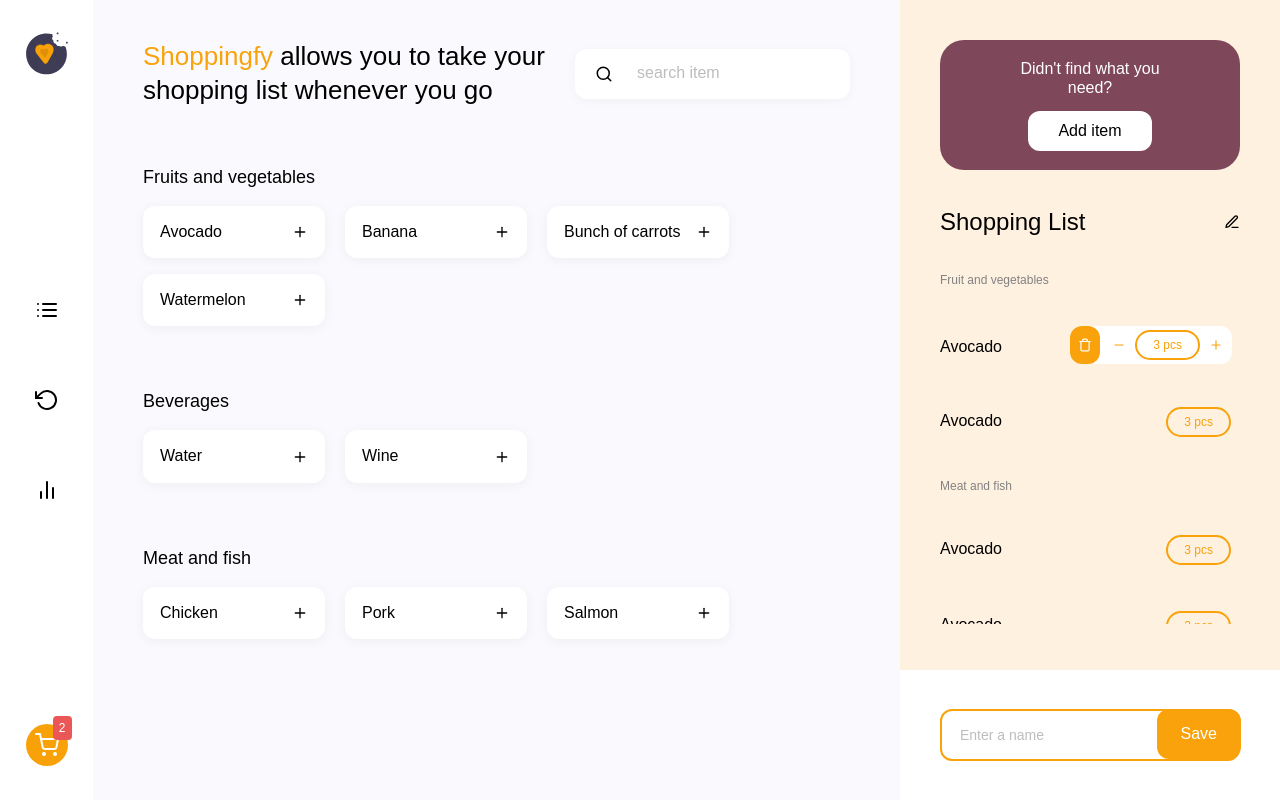
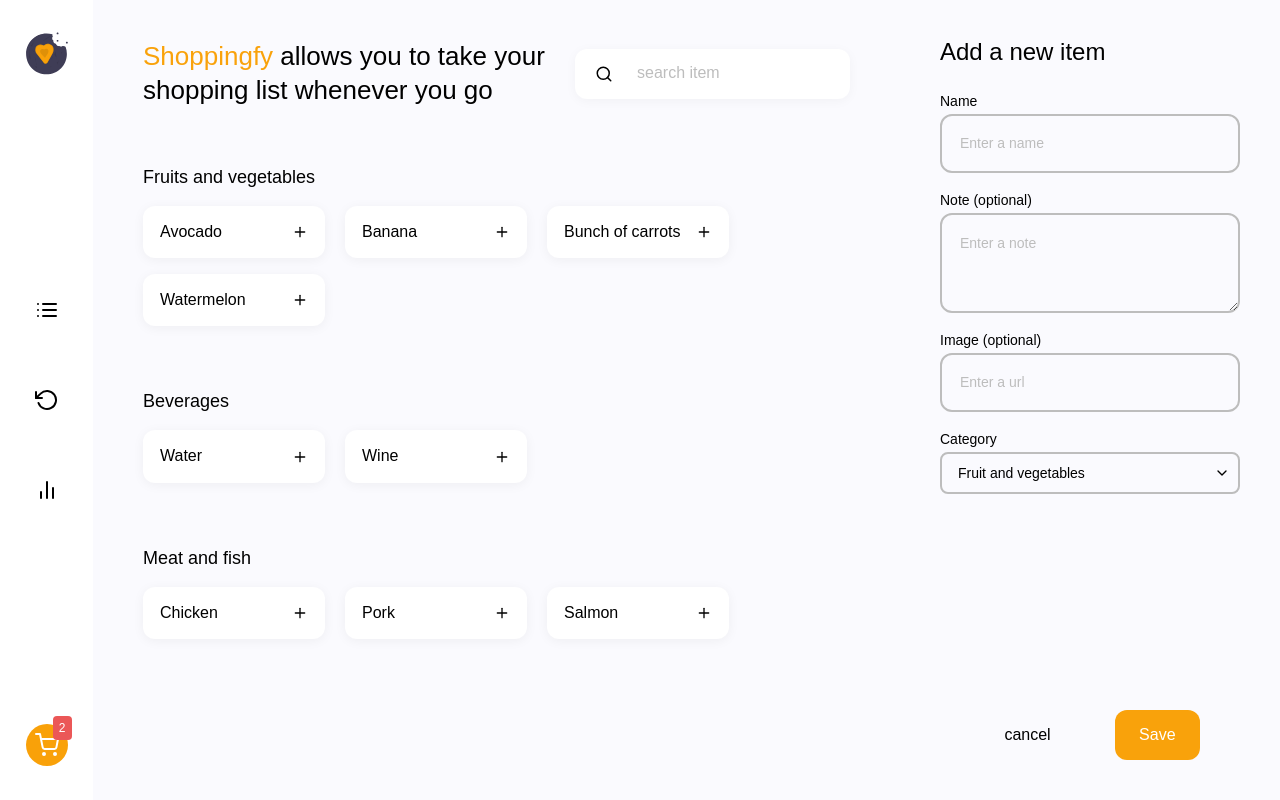
Before and after one commit to barbaraperic/shopping-list, a React (Vite) app: page / in a window 1280 px wide. Both pictures are taken after a click on the button "Add item". Built offline with nearby package versions, Linux system fonts and the light colour scheme.

Commit message:
WIP: Redux

```diff
--- a/package.json
+++ b/package.json
@@ -31,6 +31,7 @@
     "react": "^17.0.2",
     "react-dom": "^17.0.1",
     "react-feather": "^2.0.9",
+    "react-redux": "^7.2.4",
     "react-router-dom": "^5.2.0",
     "slugify": "^1.5.3",
     "styled-components": "^5.3.0"
--- /dev/null
+++ b/src/actions/items.js
@@ -0,0 +1,8 @@
+export const ADD_ITEM = 'ADD_ITEM';
+
+export const addItem = (item) => {
+  return {
+    type: ADD_ITEM,
+    item
+  }
+}
--- a/src/components/Card/AddItemCard.js
+++ b/src/components/Card/AddItemCard.js
@@ -2,12 +2,12 @@ import styled from 'styled-components';
 import Button from '../Button/DefaultButton';
 import { COLORS } from '../../style/constants'
 
-const AddItemCard = () => {
+const AddItemCard = ({ handleClick }) => {
   return (
     <Wrapper>
       <TextWrapper>
         <Text>Didn't find what you need?</Text>
-        <StyledButton variant="tertiary">Add item</StyledButton>
+        <StyledButton variant="tertiary" onClick={handleClick}>Add item</StyledButton>
       </TextWrapper>
     </Wrapper>
   )
--- a/src/containers/Sidebar/AddItem.js
+++ b/src/containers/Sidebar/AddItem.js
@@ -4,11 +4,11 @@ import { Button } from '../../components/Button'
 import { SubHeader } from '../../components/Text'
 import SidebarWrapper from './SidebarWrapper';
 
-const AddItemSidebar = () => {
+const AddItemSidebar = ({ handleSubmit }) => {
   return (
     <SidebarWrapper>
       <SubHeader>Add a new item</SubHeader>
-      <Form>
+      <Form onSubmit={handleSubmit}>
         <Input label="Name" placeholder="Enter a name" type="text"/>
         <TextArea label="Note (optional)" placeholder="Enter a note"/>
         <Input label="Image (optional)" placeholder="Enter a url" text="url"/>
--- a/src/containers/Sidebar/EditItem.js
+++ b/src/containers/Sidebar/EditItem.js
@@ -107,7 +107,7 @@ const Item = styled.div`
   align-items: baseline;
   justify-content: space-between;
   margin-bottom: 16px;
-`
+`;
 
 const Footer = styled.div`
   background-color: white;
--- a/src/containers/Sidebar/Preview.js
+++ b/src/containers/Sidebar/Preview.js
@@ -6,11 +6,11 @@ import { AddItemCard } from '../../components/Card'
 import { SaveInput } from '../../components/Input'
 import { QuantityButton } from '../../components/Button'
 
-const PreviewSidebar = () => {
+const PreviewSidebar = ({ handleClick }) => {
   return (
     <StyledSidebarWrapper>
       <Header>
-        <AddItemCard />
+        <AddItemCard handleClick={handleClick}/>
         <Section>
           <TextWrapper>
             <MainTitle>Shopping List</MainTitle>
--- a/src/index.js
+++ b/src/index.js
@@ -1,10 +1,21 @@
 import React from 'react';
 import ReactDOM from 'react-dom';
 import App from './App';
+import { createStore } from 'redux';
+import { Provider } from 'react-redux';
+import reducers from './reducers';
+import middleware from './middleware/index'
+
+const store = createStore(
+  reducers,
+  middleware
+)
+
+console.log(store)
 
 ReactDOM.render(
-  <>
+  <Provider store={store}>
     <App />
-  </>,
+  </Provider>,
 document.getElementById('root')
 );
--- /dev/null
+++ b/src/middleware/index.js
@@ -0,0 +1,6 @@
+import { applyMiddleware } from 'redux'
+import logger from './logger'
+
+export default applyMiddleware(
+  logger
+)
--- /dev/null
+++ b/src/middleware/logger.js
@@ -0,0 +1,11 @@
+
+const logger = (store) => (next) => (action) => {
+  console.group(action.type)
+    console.log('The action: ', action)
+    const returnValue = next(action)
+    console.log('The new state: ', store.getState())
+  console.groupEnd()
+  return returnValue
+}
+
+export default logger
--- a/src/pages/Home.js
+++ b/src/pages/Home.js
@@ -2,15 +2,23 @@ import React, { useState } from 'react'
 import styled from 'styled-components';
 import Navigation from '../containers/Navigation'
 import Main from '../containers/Main'
-import { PreviewSidebar } from '../containers/Sidebar'
+import { AddItemSidebar, PreviewSidebar } from '../containers/Sidebar'
 
 
 const Home = () => {
+  const [ toggleSidebar, setToggleSidebar ] = useState(false);
+
+  const handleClick = () => {
+    setToggleSidebar(!toggleSidebar);
+  }
   return (
     <Wrapper>
       <Navigation />
       <StyledMain />
-      <PreviewSidebar />
+      {toggleSidebar
+      ? <AddItemSidebar />
+      : <PreviewSidebar handleClick={handleClick} />
+      }
     </Wrapper>
   )
 }
--- /dev/null
+++ b/src/reducers/index.js
@@ -0,0 +1,6 @@
+import { combineReducers } from "redux";
+import items from './items'
+
+export default combineReducers({
+  items
+})
--- /dev/null
+++ b/src/reducers/items.js
@@ -0,0 +1,13 @@
+import { ADD_ITEM } from '../actions/items';
+
+export default function items ( state = {}, action ) {
+  switch(action.type) {
+    case ADD_ITEM:
+      return {
+        ...state,
+        ...action.items
+      }
+      default:
+        return state;
+  }
+}
```
Also changed, not shown: 1 other file (tests, documents, lock files or other folders).
